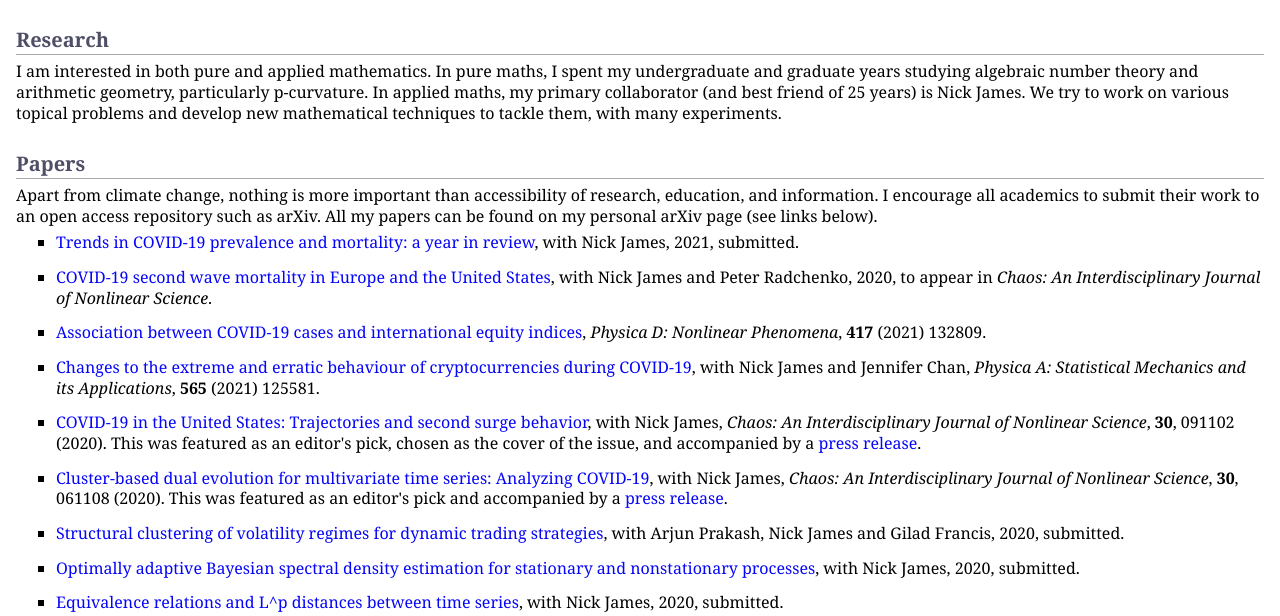
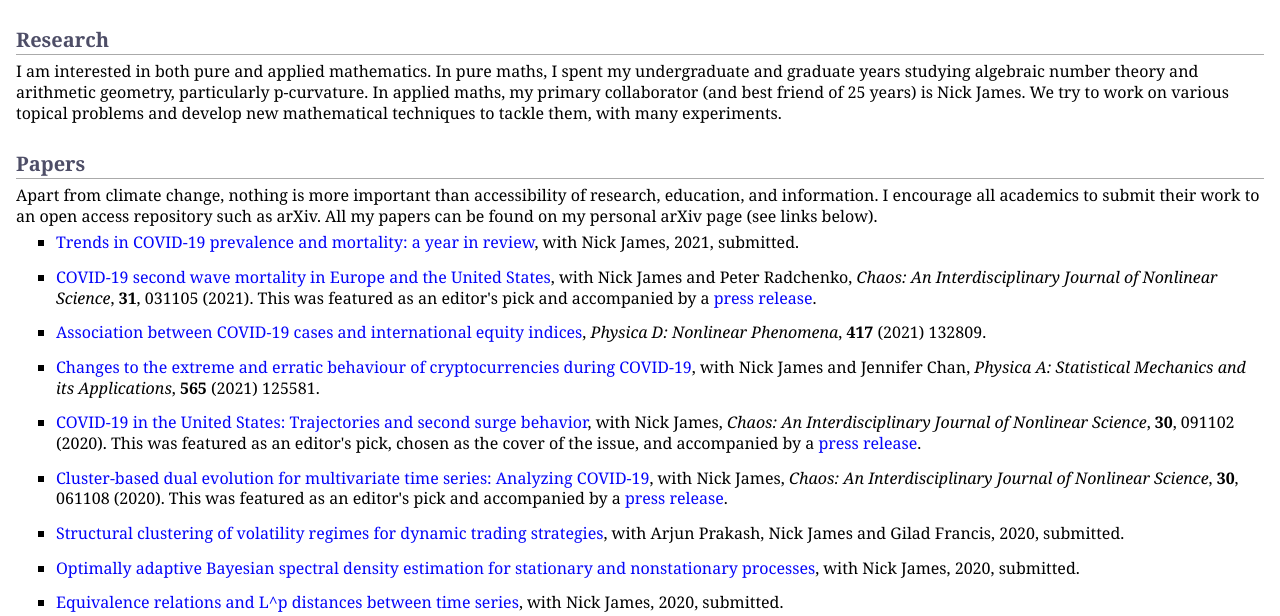
Before and after one commit to MaxMenzies/maxmenzies.com, a Jekyll site: the page index.html, which Jekyll copies as it is, in a window 1280 px wide and 900 px high, cut to the strip 284-900 px from the top of the window. Built offline with Jekyll 4.4.1, drawn with Linux system fonts in a browser that asks for light colours.

Commit message:
Update index.html

```diff
--- a/index.html
+++ b/index.html
@@ -46,7 +46,7 @@
 </li>
 </ul>
 <ul>
-<li><p><a href="https://arxiv.org/abs/2012.13197">COVID-19 second wave mortality in Europe and the United States</a>, with Nick James and Peter Radchenko, 2020, to appear in <i>Chaos: An Interdisciplinary Journal of Nonlinear Science</i>.</p>
+<li><p><a href="https://aip.scitation.org/doi/10.1063/5.0041569">COVID-19 second wave mortality in Europe and the United States</a>, with Nick James and Peter Radchenko, <i>Chaos: An Interdisciplinary Journal of Nonlinear Science</i>, <b>31</b>, 031105 (2021). This was featured as an editor's pick and accompanied by a <a href="https://publishing.aip.org/publications/latest-content/second-covid-19-wave-in-europe-less-lethal-than-first-wave/">press release</a>.</p>
 </li>
 </ul>
 <ul>
```
